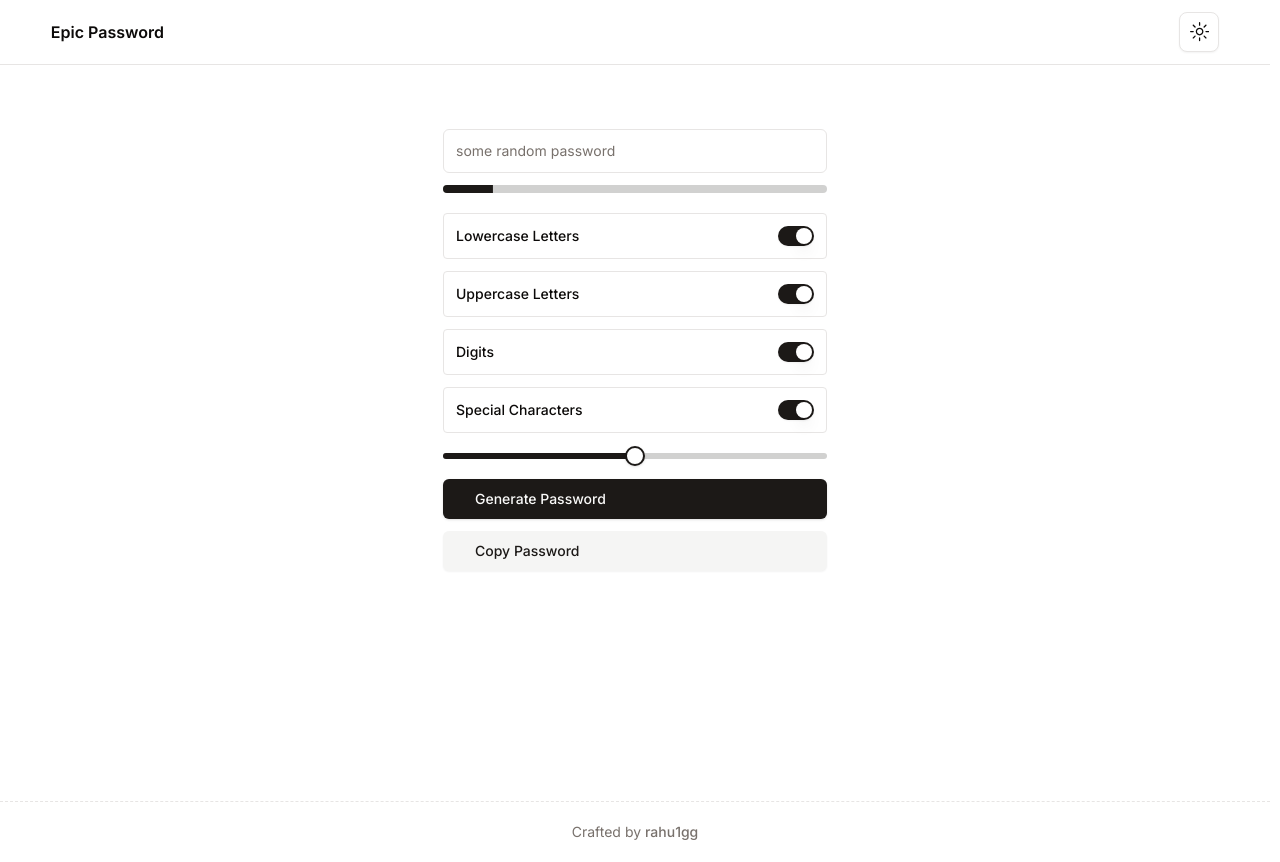
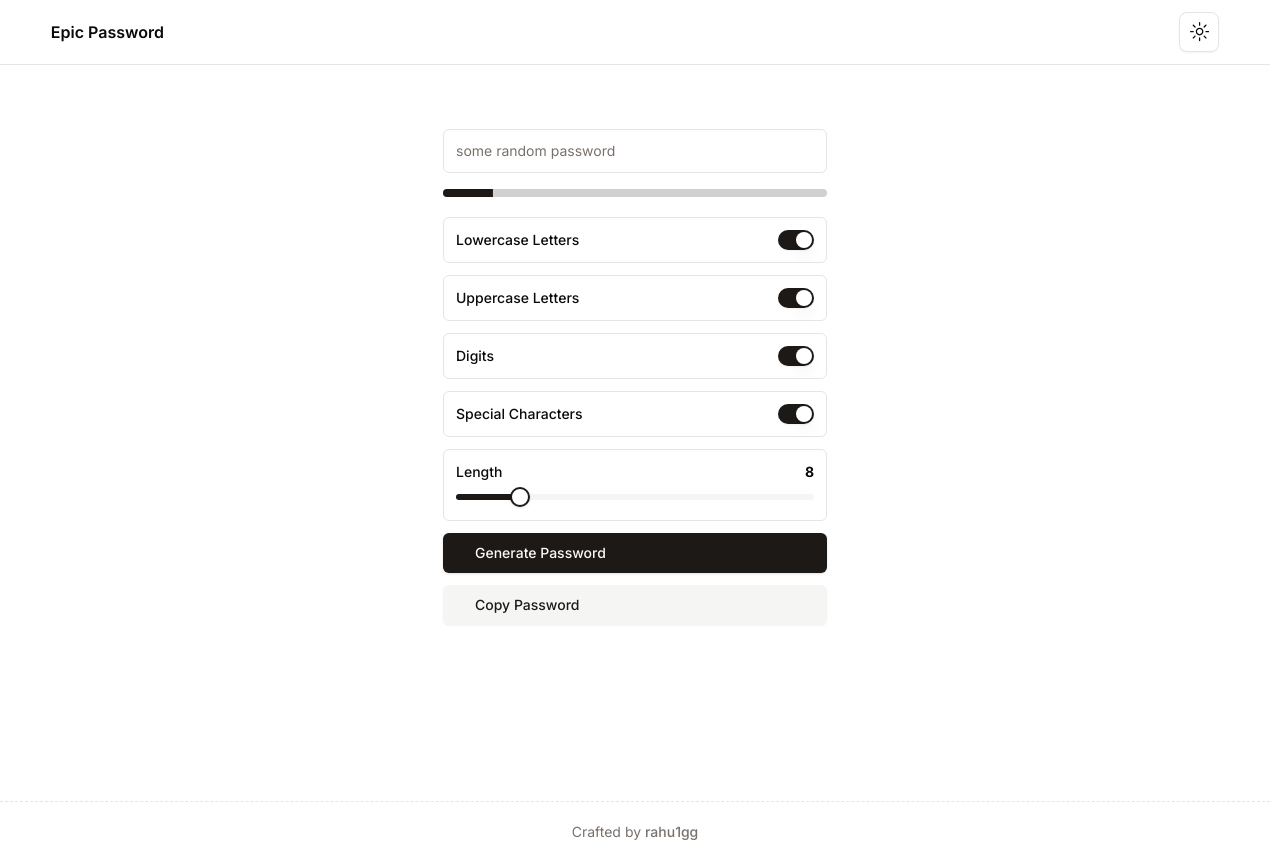
Before and after one commit to imopbuilder/epic-passwords, a Next.js app: page / in a window 1280 px wide. Built offline with nearby package versions, Linux system fonts and the light colour scheme.

Commit message:
feat: display the length value for the length slider

```diff
--- a/src/components/pages/home/client.tsx
+++ b/src/components/pages/home/client.tsx
@@ -26,6 +26,7 @@ function GeneratePasswordForm() {
 	const [uppercase, setUppercase] = useState(true);
 	const [digits, setDigits] = useState(true);
 	const [specialCharacters, setSpecialCharacters] = useState(true);
+	const [length, setLength] = useState(8);
 
 	function handleGeneratePassword() {
 		console.log(lowercase, uppercase, digits, specialCharacters);
@@ -43,26 +44,40 @@ function GeneratePasswordForm() {
 		<div>
 			<p className='p-2 px-3 border rounded-md mb-3 text-muted-foreground text-sm h-11 flex items-center justify-start'>{password}</p>
 			<div className='space-y-3'>
-				<div className='pb-2'>
+				<div className='pb-2 pt-1'>
 					<Progress className='w-full' value={progress} />
 				</div>
-				<div className='flex items-center justify-between border p-3 rounded-sm'>
+				<div className='flex items-center justify-between border p-3 rounded-md'>
 					<Label htmlFor='lowercase-letters'>Lowercase Letters</Label>
 					<Switch id='lowercase-letters' checked={lowercase} onCheckedChange={setlowercase} />
 				</div>
-				<div className='flex items-center justify-between border p-3 rounded-sm'>
+				<div className='flex items-center justify-between border p-3 rounded-md'>
 					<Label htmlFor='uppercase-letters'>Uppercase Letters</Label>
 					<Switch id='uppercase-letters' checked={uppercase} onCheckedChange={setUppercase} />
 				</div>
-				<div className='flex items-center justify-between border p-3 rounded-sm'>
+				<div className='flex items-center justify-between border p-3 rounded-md'>
 					<Label htmlFor='digits'>Digits</Label>
 					<Switch id='digits' checked={digits} onCheckedChange={setDigits} />
 				</div>
-				<div className='flex items-center justify-between border p-3 rounded-sm'>
+				<div className='flex items-center justify-between border p-3 rounded-md'>
 					<Label htmlFor='special-characters'>Special Characters</Label>
 					<Switch id='special-characters' checked={specialCharacters} onCheckedChange={setSpecialCharacters} />
 				</div>
-				<Slider className='py-2' defaultValue={[50]} max={100} step={1} />
+				<div className='border p-3 rounded-md'>
+					<div className='flex items-center justify-between pb-1'>
+						<Label>Length</Label>
+						<span className='text-sm font-bold'>{length}</span>
+					</div>
+					<Slider
+						id='length'
+						className='py-2'
+						value={[length]}
+						defaultValue={[length]}
+						max={50}
+						step={1}
+						onValueChange={(val) => setLength(Math.max(val[0], 8))}
+					/>
+				</div>
 				<Button className='w-full group' size='lg' onClick={handleGeneratePassword}>
 					Generate Password
 					<MoveRight
--- a/src/components/ui/slider.tsx
+++ b/src/components/ui/slider.tsx
@@ -8,7 +8,7 @@ import { cn } from '@/lib/utils/cn';
 const Slider = React.forwardRef<React.ElementRef<typeof SliderPrimitive.Root>, React.ComponentPropsWithoutRef<typeof SliderPrimitive.Root>>(
 	({ className, ...props }, ref) => (
 		<SliderPrimitive.Root ref={ref} className={cn('relative flex w-full touch-none select-none items-center', className)} {...props}>
-			<SliderPrimitive.Track className='relative h-1.5 w-full grow overflow-hidden rounded-full bg-primary/20'>
+			<SliderPrimitive.Track className='relative h-1.5 w-full grow overflow-hidden rounded-full bg-muted'>
 				<SliderPrimitive.Range className='absolute h-full bg-primary' />
 			</SliderPrimitive.Track>
 			<SliderPrimitive.Thumb className='block h-5 w-5 rounded-full border-2 border-primary bg-background shadow transition-colors focus-visible:outline-none focus-visible:ring-1 focus-visible:ring-ring disabled:pointer-events-none disabled:opacity-50' />
```
